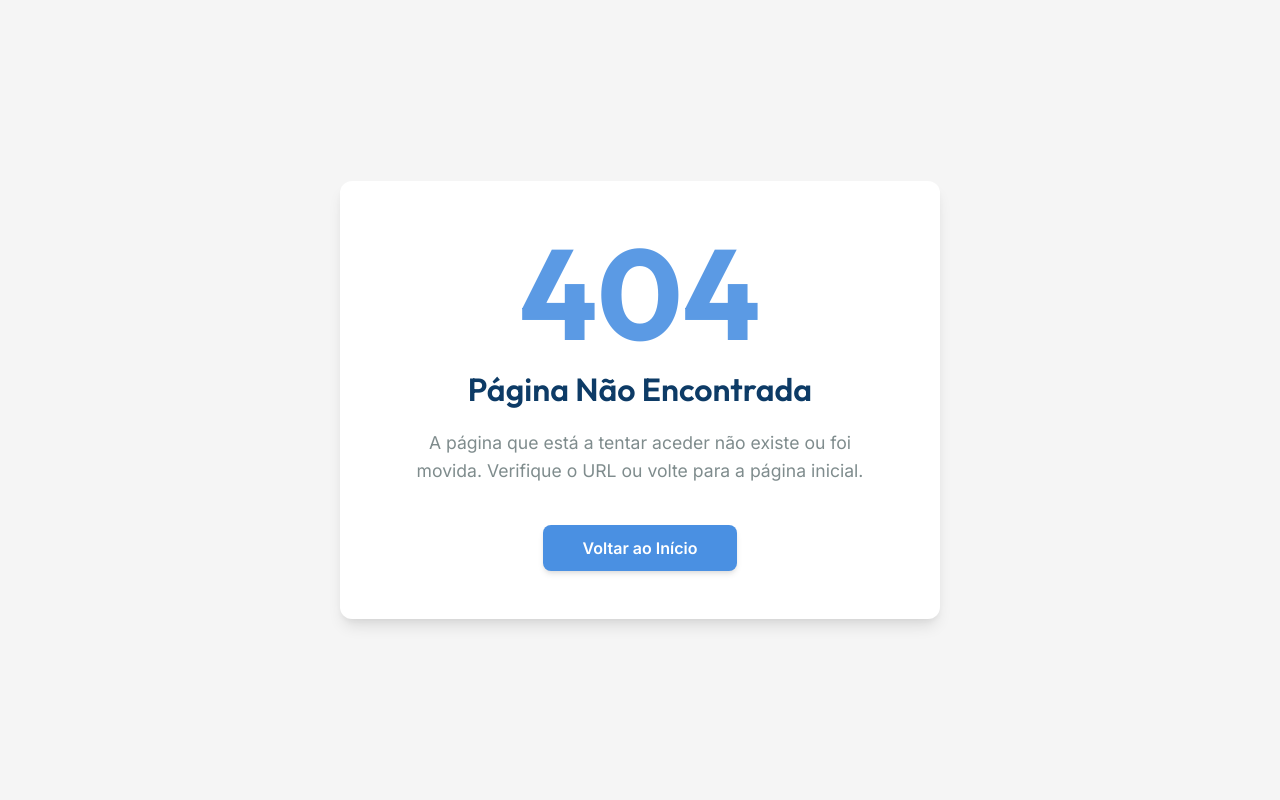
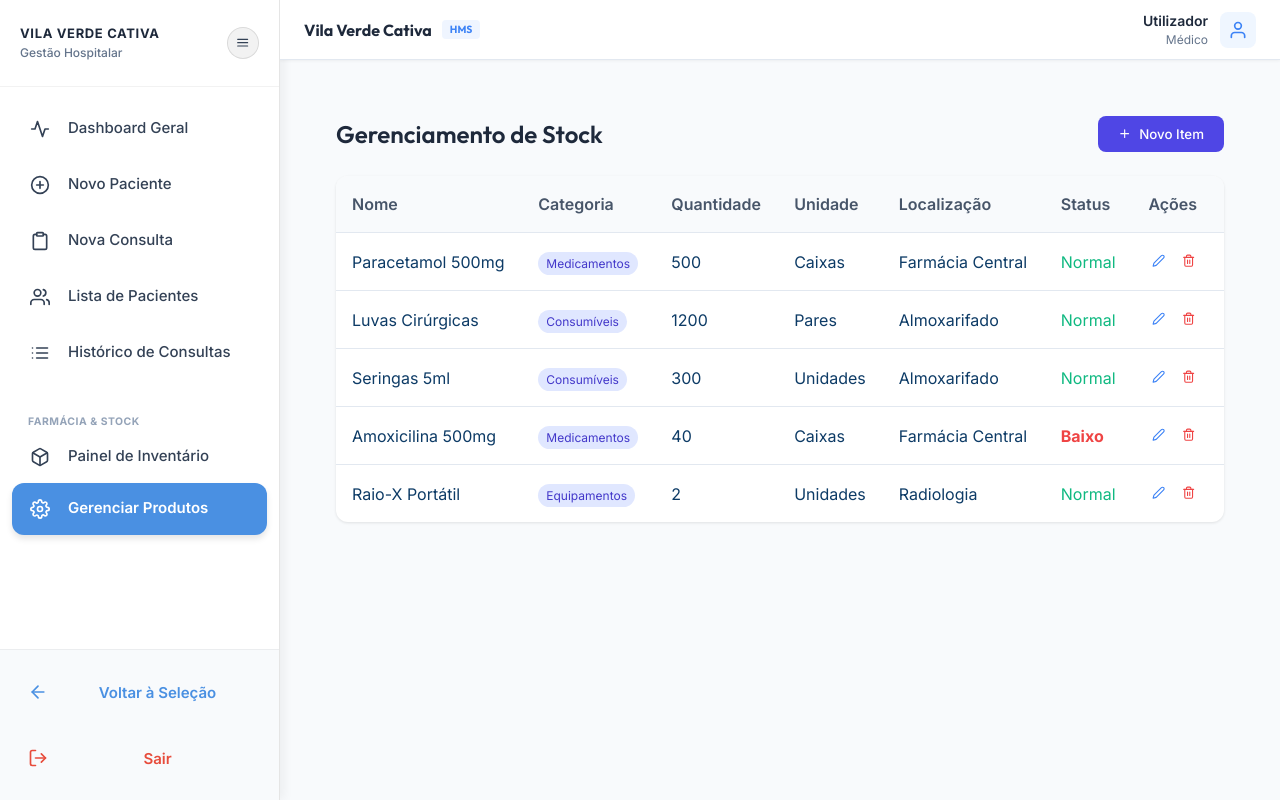
Before and after one commit to aguinaldoarnaldo/Estatistica_hospitalar_Sequele, a React (Vite) app in the folder frontend/: page /hms/stock/gerenciar in a window 1280 px wide. Before the commit this address had no page. Built offline with nearby package versions, Linux system fonts and the light colour scheme.

Commit message:
feat: Implement core HMS layout components including top navbar, sidebar, and application routing.

```diff
--- a/frontend/src/Components/Layout/HMSLayout.jsx
+++ b/frontend/src/Components/Layout/HMSLayout.jsx
@@ -1,13 +1,23 @@
 import React from 'react';
 import { Outlet } from 'react-router-dom';
 import HMSSidebar from '../Sidebar/HMSSidebar';
+import TopNavbar from './TopNavbar';
+import { useAuth } from '../../context/AuthContext';
+import { useUnidades } from '../../context/UnidadeContext';
 import styles from '../Layout/MainLayout.module.css';
 
 const HMSLayout = () => {
+    const { user } = useAuth();
+    const { unidades } = useUnidades();
+
+    const unidadeId = user?.unidadeId || 1;
+    const unidade = unidades.find(u => u.id === unidadeId) || unidades[0];
+
     return (
         <div className={styles.container}>
             <HMSSidebar />
             <div className={styles.content}>
+                <TopNavbar title={unidade.nome} />
                 <main className={styles.main}>
                     <Outlet />
                 </main>
--- /dev/null
+++ b/frontend/src/Components/Layout/TopNavbar.jsx
@@ -0,0 +1,35 @@
+import React from 'react';
+import { FiUser } from 'react-icons/fi';
+import { useAuth } from '../../context/AuthContext';
+import styles from './TopNavbar.module.css';
+
+const TopNavbar = ({ title }) => {
+    const { user } = useAuth();
+
+    return (
+        <header className={styles.topNavbar}>
+            <div className={styles.navbarContent}>
+                <div className={styles.leftSection}>
+                    <h2 className={styles.pageTitle}>
+                        {title}
+                        <span className={styles.titleBadge}>HMS</span>
+                    </h2>
+                </div>
+
+                <div className={styles.rightSection}>
+                    <div className={styles.userInfo}>
+                        <div className={styles.userDetails}>
+                            <span className={styles.userName}>{user?.name || 'Utilizador'}</span>
+                            <span className={styles.userRole}>{user?.role || 'Médico'}</span>
+                        </div>
+                        <div className={styles.avatar}>
+                            <FiUser />
+                        </div>
+                    </div>
+                </div>
+            </div>
+        </header>
+    );
+};
+
+export default TopNavbar;
--- /dev/null
+++ b/frontend/src/Components/Layout/TopNavbar.module.css
@@ -0,0 +1,89 @@
+.topNavbar {
+    height: 60px;
+    background-color: #ffffff;
+    border-bottom: 1px solid #e2e8f0;
+    display: flex;
+    align-items: center;
+    padding: 0 1.5rem;
+    position: sticky;
+    top: 0;
+    z-index: 1000;
+    box-shadow: 0 1px 3px 0 rgba(0, 0, 0, 0.05);
+}
+
+.navbarContent {
+    display: flex;
+    justify-content: space-between;
+    align-items: center;
+    width: 100%;
+}
+
+.pageTitle {
+    font-size: 1rem;
+    font-weight: 700;
+    color: #1e293b;
+    margin: 0;
+    display: flex;
+    align-items: center;
+    gap: 10px;
+}
+
+.titleBadge {
+    font-size: 0.65rem;
+    background-color: #3b82f615;
+    color: #3b82f6;
+    padding: 2px 8px;
+    border-radius: 4px;
+    text-transform: uppercase;
+    font-weight: 800;
+}
+
+.rightSection {
+    display: flex;
+    align-items: center;
+}
+
+.userInfo {
+    display: flex;
+    align-items: center;
+    gap: 12px;
+}
+
+.userDetails {
+    display: flex;
+    flex-direction: column;
+    align-items: flex-end;
+}
+
+.userName {
+    font-size: 0.875rem;
+    font-weight: 600;
+    color: #1e293b;
+}
+
+.userRole {
+    font-size: 0.75rem;
+    color: #64748b;
+}
+
+.avatar {
+    width: 36px;
+    height: 36px;
+    background-color: #eff6ff;
+    color: #3b82f6;
+    border-radius: 8px;
+    display: flex;
+    align-items: center;
+    justify-content: center;
+    font-size: 1.25rem;
+}
+
+@media (max-width: 768px) {
+    .topNavbar {
+        padding: 0 1rem;
+    }
+
+    .userDetails {
+        display: none;
+    }
+}
--- a/frontend/src/Components/Sidebar/HMSSidebar.jsx
+++ b/frontend/src/Components/Sidebar/HMSSidebar.jsx
@@ -7,7 +7,10 @@ import {
     FiLogOut,
     FiUser,
     FiMenu,
-    FiActivity
+    FiActivity,
+    FiBox,
+    FiSettings,
+    FiList
 } from 'react-icons/fi';
 import { useNavigate, useLocation } from 'react-router-dom';
 import { useAuth } from '../../context/AuthContext';
@@ -35,7 +38,14 @@ const HMSSidebar = () => {
         { title: 'Novo Paciente', icon: <FiPlusCircle />, path: '/hms/pacientes/novo' },
         { title: 'Nova Consulta', icon: <FiClipboard />, path: '/hms/consultas/novo' },
         { title: 'Lista de Pacientes', icon: <FiUsers />, path: '/hms/pacientes' },
-        { title: 'Histórico de Consultas', icon: <FiClipboard />, path: '/hms/consultas' },
+        { title: 'Histórico de Consultas', icon: <FiList />, path: '/hms/consultas' },
+        {
+            section: 'FARMÁCIA & STOCK',
+            items: [
+                { title: 'Painel de Inventário', icon: <FiBox />, path: '/hms/stock' },
+                { title: 'Gerenciar Produtos', icon: <FiSettings />, path: '/hms/stock/gerenciar' },
+            ]
+        },
     ];
 
     return (
@@ -51,7 +61,33 @@ const HMSSidebar = () => {
             </div>
 
             <ul className={styles.menuList}>
-                {MENU_ITEMS.map((item) => (
+                {MENU_ITEMS.map((item, idx) => {
+                    if (item.section) {
+                        return (
+                            <div key={idx} style={{ marginTop: '1.5rem', marginBottom: '0.5rem' }}>
+                                {!isCollapsed && <label style={{
+                                    fontSize: '0.65rem',
+                                    fontWeight: '800',
+                                    color: '#94a3b8',
+                                    paddingLeft: '1rem',
+                                    textTransform: 'uppercase',
+                                    letterSpacing: '0.05em'
+                                }}>{item.section}</label>}
+                                {item.items.map(subItem => (
+                                    <li key={subItem.title}>
+                                        <div
+                                            className={`${styles.menuItem} ${location.pathname === subItem.path ? styles.active : ''}`}
+                                            onClick={() => navigate(subItem.path)}
+                                        >
+                                            <div className={styles.iconWrapper}>{subItem.icon}</div>
+                                            {!isCollapsed && <span className={styles.label}>{subItem.title}</span>}
+                                        </div>
+                                    </li>
+                                ))}
+                            </div>
+                        );
+                    }
+                    return (
                         <li key={item.title}>
                             <div
                                 className={`${styles.menuItem} ${location.pathname === item.path ? styles.active : ''}`}
@@ -61,20 +97,11 @@ const HMSSidebar = () => {
                                 {!isCollapsed && <span className={styles.label}>{item.title}</span>}
                             </div>
                         </li>
-                ))}
+                    );
+                })}
             </ul>
 
             <div className={styles.sidebarFooter}>
-                <div className={styles.profileSection}>
-                    <div className={styles.avatar}><FiUser /></div>
-                    {!isCollapsed && (
-                        <div className={styles.profileInfo}>
-                            <span className={styles.userName}>{user?.name || 'Utilizador'}</span>
-                            <span className={styles.userRole}>{user?.role || 'Médico'}</span>
-                        </div>
-                    )}
-                </div>
-
                 <button className={styles.logoutBtn} onClick={() => navigate('/')} style={{ color: 'var(--color-blue-medium)', marginBottom: '10px' }}>
                     <FiArrowLeft />
                     {!isCollapsed && <span className={styles.label}>Voltar à Seleção</span>}
--- a/frontend/src/Routes/AppRoutes.jsx
+++ b/frontend/src/Routes/AppRoutes.jsx
@@ -62,6 +62,8 @@ const AppRoutes = () => {
           <Route path="/hms/pacientes" element={<PagePlaceholder title="Lista de Pacientes (Hospitalar)" />} />
           <Route path="/hms/consultas/novo" element={<ConsultationEntry />} />
           <Route path="/hms/consultas" element={<PagePlaceholder title="Histórico de Consultas (Hospitalar)" />} />
+          <Route path="/hms/stock" element={<StockDashboard />} />
+          <Route path="/hms/stock/gerenciar" element={<StockManagement />} />
         </Route>
 
         {/* Fallback para 404 */}
```
Lines whose indentation alone changed are shown as unchanged.
